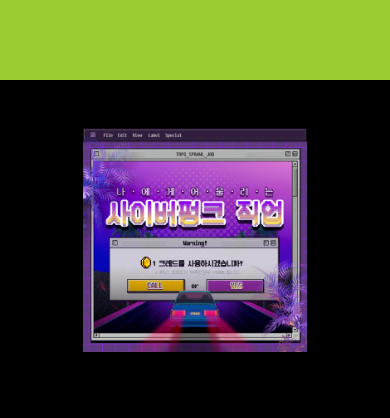
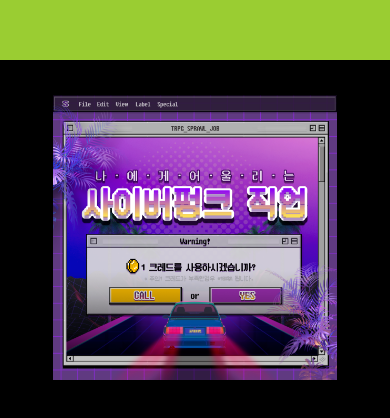
Before and after one commit to TimidLion/sprawl-mbti, a plain HTML site: page index.html in a window 390 px wide. Drawn offline with Linux system fonts and the light colour scheme.

Commit message:
TEST: 로트님 폰에서 어떻게 나오나 확인 (IPhone Pro 11)

```diff
--- a/index.html
+++ b/index.html
@@ -17,14 +17,14 @@
                 padding: 5%;
             }
             .center-fit {
-                max-width: 80%;
-                max-height: 80%;
+                max-width: 90%;
+                max-height: 90%;
                 margin: auto;
             }
             .nav-bar {
                 background-color: yellowgreen;
                 width: 100%;
-                height: 5em;
+                height: 3.75em;
             }
         </style>
     </head>
```
